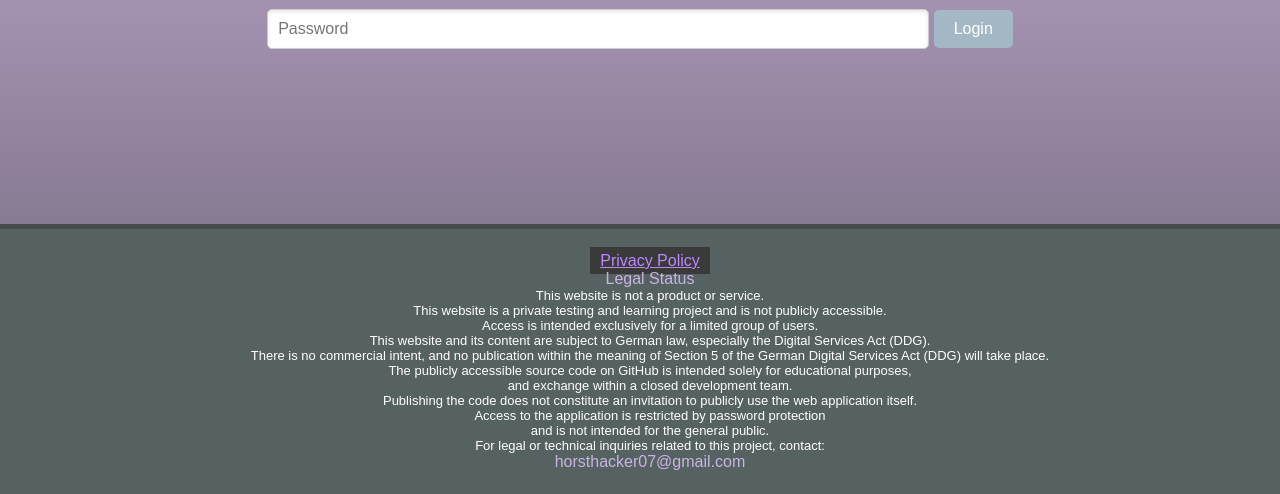
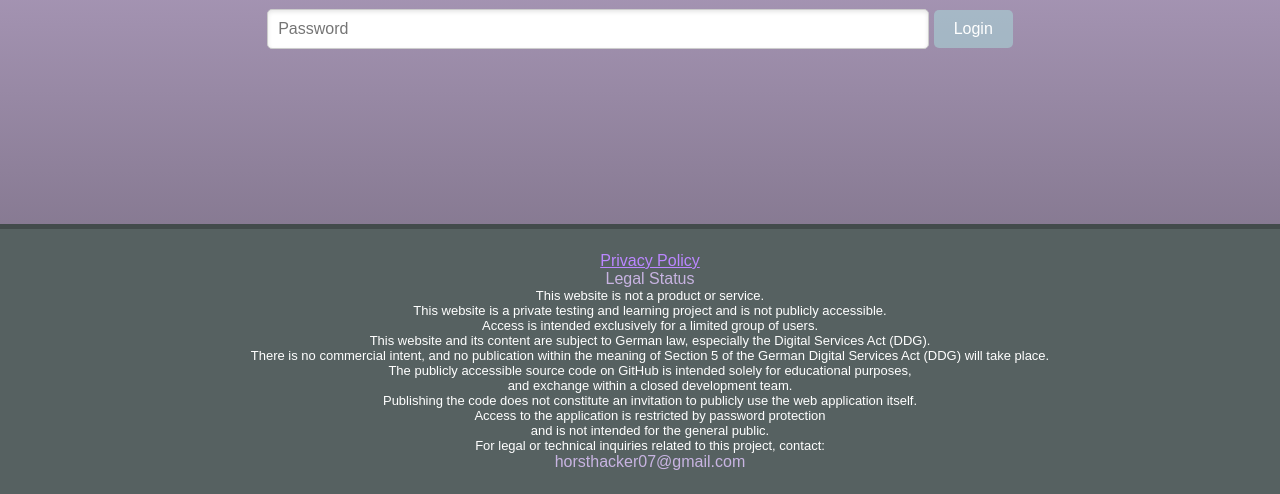
Before and after one commit to horsthacker07/privat-sozial-media, a Flask app: page / in a window 1280 px wide, with the pointer over the restyled element. Shown: the part 306-800 px from the top of the page. Run offline with Flask 3, Linux system fonts and the light colour scheme.

Commit message:
Remove background color for footer link hover effect and update text color

```diff
--- a/static/stylesheet_login.css
+++ b/static/stylesheet_login.css
@@ -77,6 +77,5 @@ body.body .footer {
 
 .footer a[type="footer-link"]:hover {
     color: #bb87ff; /* Grüner Text beim Hover */
-    background-color: #3a3a3a; /* Dunkler Hintergrund beim Hover */
     text-decoration: underline; /* Unterstreichung beim Hover */
 }
```
